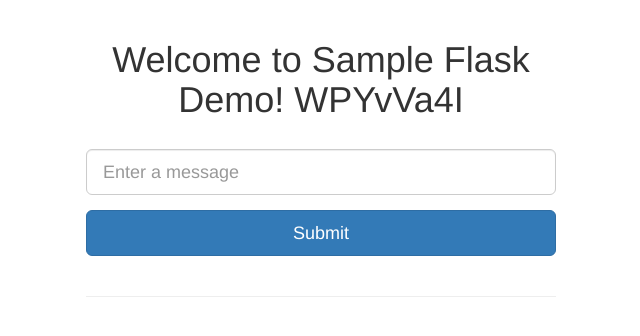
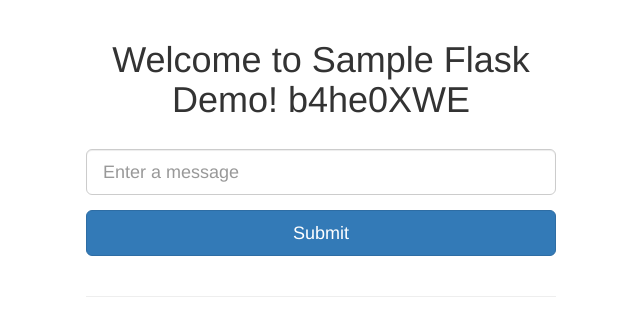
Before and after one commit to williaumwu/demo-web, a Flask app: page / in a window 1280 px wide. Shown: the top 336 px of the page, without its empty margins (319-959 px from the left). Run offline with Flask 2, Linux system fonts and the light colour scheme; data that the repository does not hold is empty; some libraries are stand-ins or nearby versions.

Commit message:
testing change new string b4he0XWE

```diff
--- a/templates/index.html
+++ b/templates/index.html
@@ -3,7 +3,7 @@
 {% block content %}
 
 <div class="text-center">
-  <h1>Welcome to Sample Flask Demo! WPYvVa4I</h1>
+  <h1>Welcome to Sample Flask Demo! b4he0XWE</h1>
 </div>
 
 <br>
```
Also changed, not shown: README.md.
